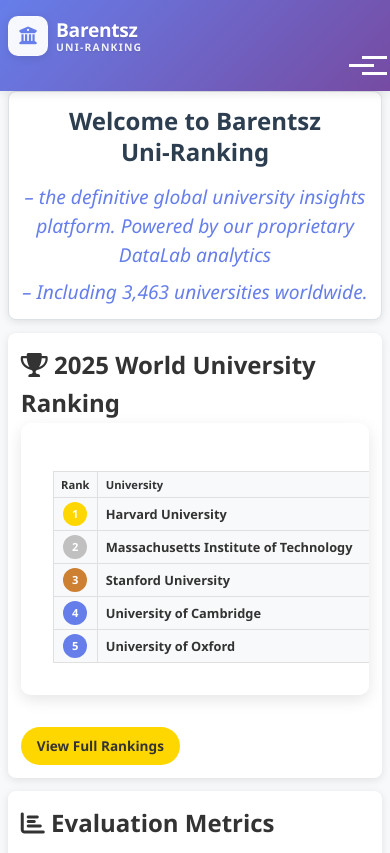
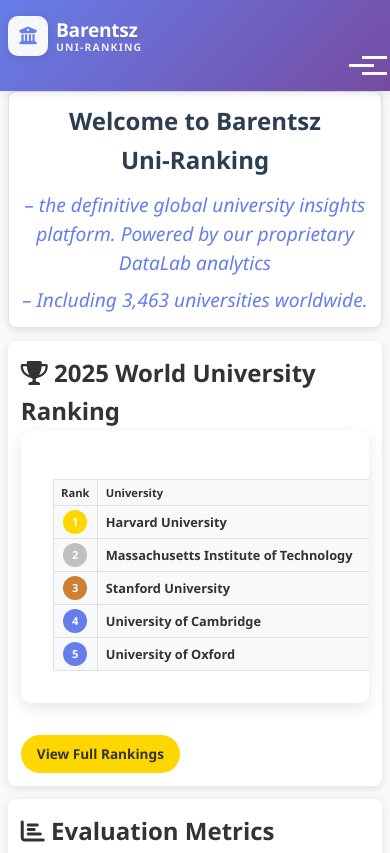
Before and after one commit to ShawnNgai/uni-ranking, a website: page public/index.html in a window 390 px wide. Shown: the top 853 px of the page. Drawn offline with Linux system fonts and the light colour scheme; no server answers.

Commit message:
响应式标题布局 - 手机端换行，电脑端单行

```diff
--- a/public/css/style.css
+++ b/public/css/style.css
@@ -821,6 +821,18 @@
         margin: 0.5rem 0;
         overflow-x: auto;
     }
+
+    /* 移动端标题换行样式 */
+    .mobile-break {
+        display: block;
+        margin-top: 0.5rem;
+    }
+}
+
+@media (min-width: 769px) {
+    .mobile-break {
+        display: inline;
+    }
 }
 
 @media (max-width: 480px) {
--- a/public/index.html
+++ b/public/index.html
@@ -46,7 +46,7 @@
     <main class="container">
         <!-- 主页介绍 -->
         <section class="hero-section card">
-            <h2>Welcome to Barentsz<br>Uni-Ranking</h2>
+            <h2>Welcome to Barentsz <span class="mobile-break">Uni-Ranking</span></h2>
             <p class="hero-subtitle">– the definitive global university insights platform. Powered by our proprietary DataLab analytics</p>
             <p class="hero-subtitle">– Including 3,463 universities worldwide.</p>
         </section>
```
